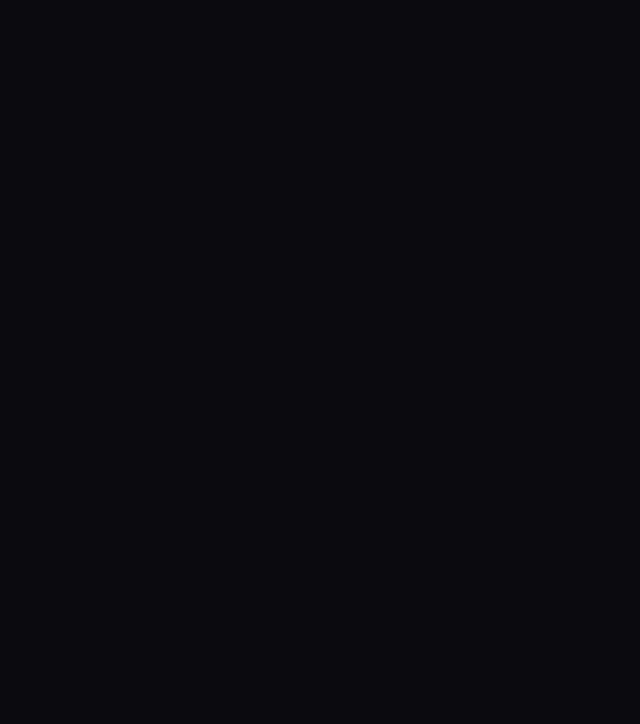
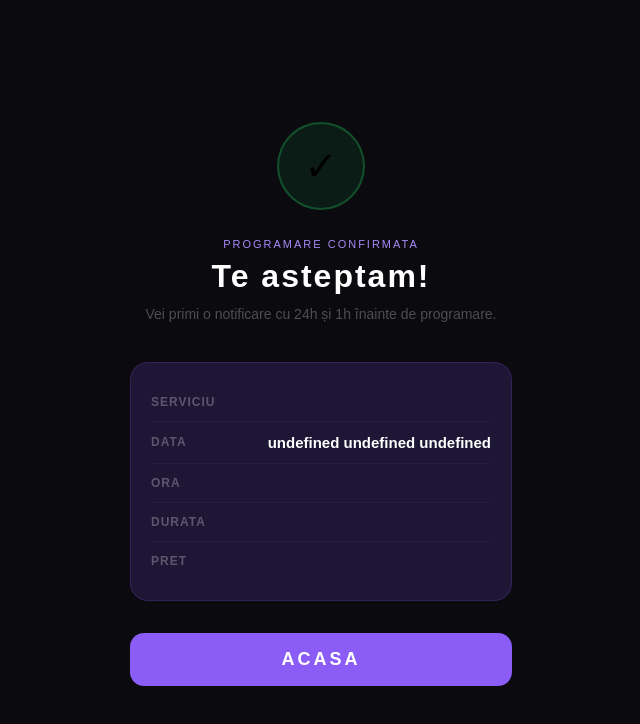
Before and after one commit to BUZZ-CUT/https-github.com-CristiPIN-buzz-client, a React (Create React App) app: page /booking-done in a window 1280 px wide. Before the commit this address had no page. Shown: the top 724 px of the page, without its empty margins (319-959 px from the left). Built offline with nearby package versions, Linux system fonts and the light colour scheme.

Commit message:
Add BookingDonePage + ruta /booking-done

```diff
--- a/src/App.js
+++ b/src/App.js
@@ -12,6 +12,7 @@ import HomePage from './pages/HomePage';
 import BookingPage from './pages/BookingPage';
 import ProfilePage from './pages/ProfilePage';
 import EditProfilePage from './pages/EditProfilePage';
+import BookingDonePage from './pages/BookingDonePage';
 
 function App() {
   return (
@@ -30,6 +31,7 @@ function App() {
         <Route path="/booking" element={<BookingPage />} />
         <Route path="/profile" element={<ProfilePage />} />
         <Route path="/edit-profile" element={<EditProfilePage />} />
+        <Route path="/booking-done" element={<BookingDonePage />} />
       </Routes>
     </Router>
   );
--- /dev/null
+++ b/src/pages/BookingDonePage.js
@@ -0,0 +1,49 @@
+import React from 'react';
+import { useNavigate, useLocation } from 'react-router-dom';
+
+function BookingDonePage() {
+  const navigate = useNavigate();
+  const { selSrv, selDate, luni, calY, selOra } = useLocation().state || {};
+
+  return (
+    <div style={{ background: '#0A0A0F', minHeight: '100vh', display: 'flex', flexDirection: 'column', alignItems: 'center', justifyContent: 'center', padding: '48px 24px 40px', fontFamily: 'sans-serif' }}>
+
+      {/* Icon succes */}
+      <div style={{ width: '88px', height: '88px', borderRadius: '50%', background: 'rgba(34,197,94,0.1)', border: '2px solid rgba(34,197,94,0.3)', display: 'flex', alignItems: 'center', justifyContent: 'center', marginBottom: '28px' }}>
+        <div style={{ fontSize: '40px', lineHeight: 1 }}>✓</div>
+      </div>
+
+      <div style={{ fontSize: '11px', letterSpacing: '2px', color: '#A78BFA', marginBottom: '8px', textTransform: 'uppercase', textAlign: 'center' }}>Programare confirmata</div>
+      <h1 style={{ color: '#fff', fontSize: '32px', letterSpacing: '2px', fontWeight: '700', margin: '0 0 8px', textAlign: 'center' }}>Te asteptam!</h1>
+      <p style={{ color: 'rgba(255,255,255,0.28)', fontSize: '14px', textAlign: 'center', marginBottom: '36px', lineHeight: '1.6' }}>
+        Vei primi o notificare cu 24h și 1h înainte de programare.
+      </p>
+
+      {/* Card detalii */}
+      <div style={{ width: '100%', maxWidth: '382px', background: '#1E1635', border: '1px solid rgba(139,92,246,0.18)', borderRadius: '18px', padding: '20px', marginBottom: '32px' }}>
+        {[
+          ['Serviciu', selSrv?.name],
+          ['Data', `${selDate} ${luni} ${calY}`],
+          ['Ora', selOra],
+          ['Durata', selSrv?.dur],
+          ['Pret', selSrv?.price],
+        ].map(([lbl, val], i, arr) => (
+          <div key={i} style={{ display: 'flex', alignItems: 'center', justifyContent: 'space-between', padding: '12px 0', borderBottom: i < arr.length - 1 ? '1px solid rgba(139,92,246,0.08)' : 'none' }}>
+            <div style={{ fontSize: '12px', color: 'rgba(255,255,255,0.28)', textTransform: 'uppercase', letterSpacing: '1px', fontWeight: '600' }}>{lbl}</div>
+            <div style={{ fontSize: '15px', fontWeight: '600', color: i === 4 ? '#A78BFA' : '#fff' }}>{val}</div>
+          </div>
+        ))}
+      </div>
+
+      {/* Buton acasa */}
+      <button
+        onClick={() => navigate('/home')}
+        style={{ width: '100%', maxWidth: '382px', padding: '16px', background: '#8B5CF6', border: 'none', borderRadius: '14px', fontSize: '18px', letterSpacing: '3px', color: '#fff', cursor: 'pointer', fontWeight: '700' }}
+      >
+        ACASA
+      </button>
+    </div>
+  );
+}
+
+export default BookingDonePage;
```
